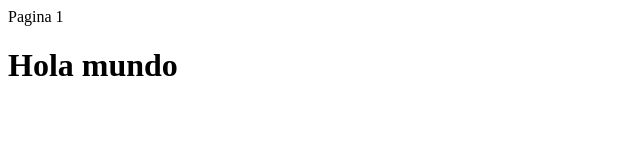
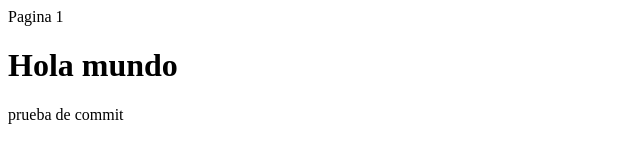
Before and after one commit to jhonatanledezma18/html, a plain HTML site: page index.html in a window 1280 px wide. Shown: the whole page, without its empty margins (0-640 px from the left). Drawn offline with Linux system fonts and the light colour scheme.

Commit message:
cambios a index
prueba

```diff
--- a/index.html
+++ b/index.html
@@ -2,5 +2,6 @@
   <head><titlie>Pagina 1</titlie></head>
   <body>
     <h1>Hola mundo</h1>
+    <p>prueba de commit</p>
   </body>
 </html>
```
